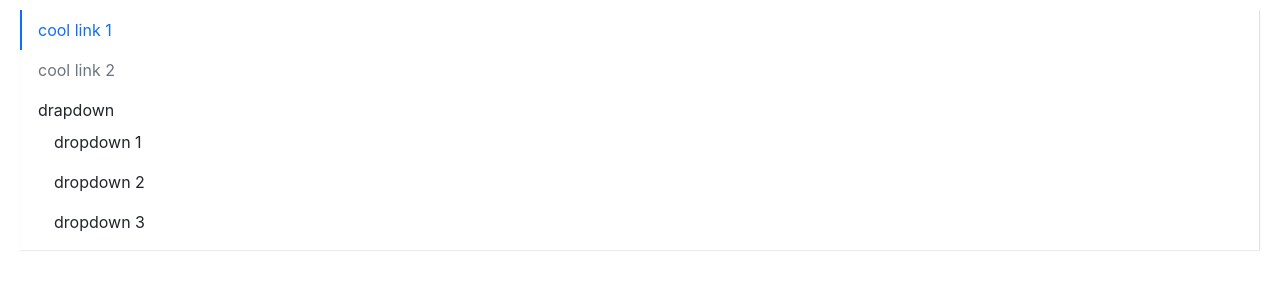
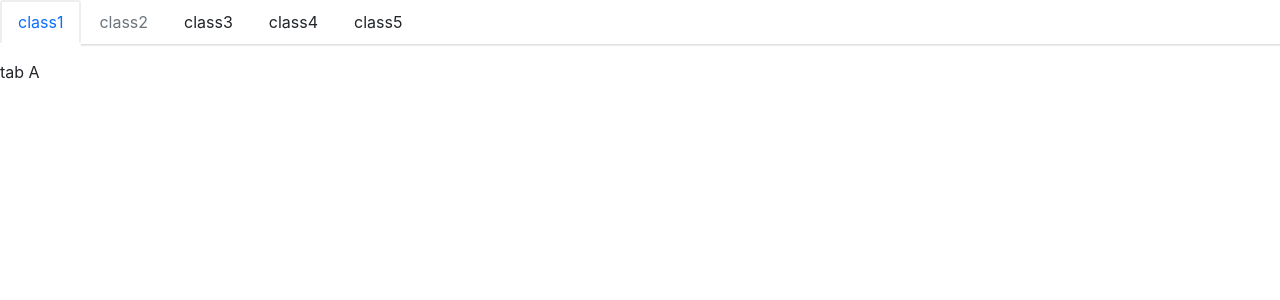
Before and after one commit to deftliang/dfish, a React (Create React App) app: page / in a window 1280 px wide. Shown: the top 300 px of the page. Built offline with nearby package versions, Linux system fonts and the light colour scheme.

Commit message:
finished tabs component

```diff
--- a/src/App.tsx
+++ b/src/App.tsx
@@ -1,14 +1,24 @@
 import React from 'react'
 // import Button, { ButtonType, ButtonSize } from './components/Button/button'
 // import Alert, {AlertType} from './components/Alert/alert'
-import Menu from './components/Menu/menu'
-import MenuItem from './components/Menu/menuItem'
-import SubMenu from './components/Menu/subMenu'
+// import Menu from './components/Menu/menu'
+// import MenuItem from './components/Menu/menuItem'
+// import SubMenu from './components/Menu/subMenu'
+import Tabs from './components/Tabs/tabs'
+import TabItem from './components/Tabs/tabItem'
 
 function App() {
   return (
     <div className="App">
-      <Menu
+      <Tabs mode='extrude'>
+        <TabItem label='class1'>tab A</TabItem>
+        <TabItem label='class2' disabled>tab B</TabItem>
+        <TabItem label='class3'>tab C</TabItem>
+        <TabItem label='class4'>tab D</TabItem>
+        <TabItem label='class5'>tab E</TabItem>
+      </Tabs>
+
+      {/* <Menu
         defaultIndex='0'
         onSelect={(index) => {
           alert(index)
@@ -23,7 +33,7 @@ function App() {
           <MenuItem>dropdown 2</MenuItem>
           <MenuItem>dropdown 3</MenuItem>
         </SubMenu>
-      </Menu>
+      </Menu> */}
 
       {/* <Button
         btnType={ButtonType.Danger}
--- a/src/components/Menu/menu.tsx
+++ b/src/components/Menu/menu.tsx
@@ -50,7 +50,7 @@ const Menu: React.FC<MenuProps> = (props) => {
 
         return React.cloneElement(childElement, { index: index.toString() })
       } else {
-        console.error('Warning: Menu has a child which is not a MenuItem component')
+        console.error('Warning: Menu has a child which is not a MenuItem component or a SubMenu component')
       }
     })
   }
--- /dev/null
+++ b/src/components/Tabs/style.scss
@@ -0,0 +1,43 @@
+.df-tabs {
+  display: flex;
+  flex-wrap: wrap;
+  padding-left: 0;
+  margin-bottom: 15px;
+  list-style: none;
+  border-bottom: $menu-border-width solid $menu-border-color;
+  box-shadow: $menu-box-shadow;
+  >.tab-item {
+    padding: $menu-item-padding-y $menu-item-padding-x;
+    cursor: pointer;
+    transition: $menu-transition;
+    border: 2px solid #fff;
+    &:hover, &:focus {
+      text-decoration: none;
+    }
+    &.is-disabled {
+      color: $menu-item-disabled-color;
+      pointer-events: none;
+      cursor: default;
+    }
+    &.is-active, &:hover {
+      color: $menu-item-active-color;
+    }
+  }
+}
+.tabs-dashed {
+  .tab-item {
+    &.is-active, &:hover {
+      // border-bottom: $menu-item-active-border-width solid $menu-item-active-color;
+    }
+  }
+}
+.tabs-extrude {
+  .tab-item {
+    &.is-active, &:hover {
+      border: 2px solid #eee;
+      border-bottom: 2px solid #fff;
+      border-radius: 3px;
+      box-shadow: 0 3px 0 0 #fff;
+    }
+  }
+}
--- /dev/null
+++ b/src/components/Tabs/tabItem.tsx
@@ -0,0 +1,35 @@
+import React, { useContext } from 'react'
+import classNames from 'classnames'
+import { TabsContext } from './tabs'
+
+export interface TabItemProps {
+  index?: number
+  label?: string
+  disabled?: boolean
+  className?: string
+  style?: React.CSSProperties
+}
+
+
+const TabItem: React.FC<TabItemProps> = (props) => {
+  const { index, disabled, className, style, label } = props
+  const context = useContext(TabsContext)
+  const classes = classNames('tab-item', className, {
+    'is-disabled': disabled,
+    'is-active': context.index === index
+  })
+  const handleClick = () => {
+    if (context.onSelect && !disabled && typeof index === 'number') {
+      context.onSelect(index)
+    }
+  }
+
+  return (
+    <li className={classes} style={style} onClick={handleClick}>
+      {label}
+    </li>
+  )
+}
+
+TabItem.displayName = 'TabItem'
+export default TabItem
--- /dev/null
+++ b/src/components/Tabs/tabs.tsx
@@ -0,0 +1,82 @@
+import React, { useState, createContext } from 'react'
+import classNames from 'classnames'
+import { TabItemProps } from './tabItem'
+
+type TabsMode = 'dashed' | 'extrude'
+type SelectCallback = (selectIndex: number) => void
+
+export interface TabsProps {
+  defaultIndex?: number
+  className?: string
+  mode?: TabsMode
+  style?: React.CSSProperties
+  onSelect?: SelectCallback
+}
+interface ITabsContext {
+  index: number
+  onSelect?: SelectCallback
+  mode?: TabsMode
+}
+
+export const TabsContext = createContext<ITabsContext>({ index: 0 })
+
+const Tabs: React.FC<TabsProps> = (props) => {
+  const { defaultIndex, className, mode, style, onSelect, children } = props
+  const [currentActive, setActive] = useState(defaultIndex)
+  const classes = classNames('df-tabs', className, {
+    'tabs-dashed': mode !== 'extrude',
+    'tabs-extrude': mode === 'extrude'
+  })
+  const handleClick = (index: number) => {
+    setActive(index)
+    if (onSelect) {
+      onSelect(index)
+    }
+  }
+  const passedContext: ITabsContext = {
+    index: currentActive ? currentActive : 0,
+    onSelect: handleClick,
+    mode
+  }
+  const renderChildren = () => {
+    return React.Children.map(children, (child, index) => {
+      const childElement = child as React.FunctionComponentElement<TabItemProps>
+      const { displayName } = childElement.type
+      if (displayName === 'TabItem') {
+        return React.cloneElement(childElement, { index })
+      } else {
+        console.error(
+          'Warning: Tabs has a child which is not a TabItem component'
+        )
+      }
+    })
+  }
+  const renderContent = () => {
+    return React.Children.map(children, (child, index) => {
+      const childElement = child as React.FunctionComponentElement<TabItemProps>
+      // console.log(childElement.props.children)
+      if (currentActive === index) {
+        // @ts-ignore
+        return childElement.props.children
+      }
+    })
+  }
+
+  return (
+    <>
+    <ul className={classes} style={style}>
+      <TabsContext.Provider value={passedContext}>
+        {renderChildren()}
+      </TabsContext.Provider>
+    </ul>
+    <div className='tab-content'>{renderContent()}</div>
+    </>
+  )
+}
+
+Tabs.defaultProps = {
+  defaultIndex: 0,
+  mode: 'dashed'
+}
+
+export default Tabs
--- a/src/styles/index.scss
+++ b/src/styles/index.scss
@@ -19,6 +19,9 @@
 // menu
 @import "../components/Menu/style.scss";
 
+// tabs
+@import "../components/Tabs/style.scss"
+
 // icon
 // @import "../components/Icon/style";
 
```
Also changed, not shown: 2 other files (tests, documents, lock files or other folders).
